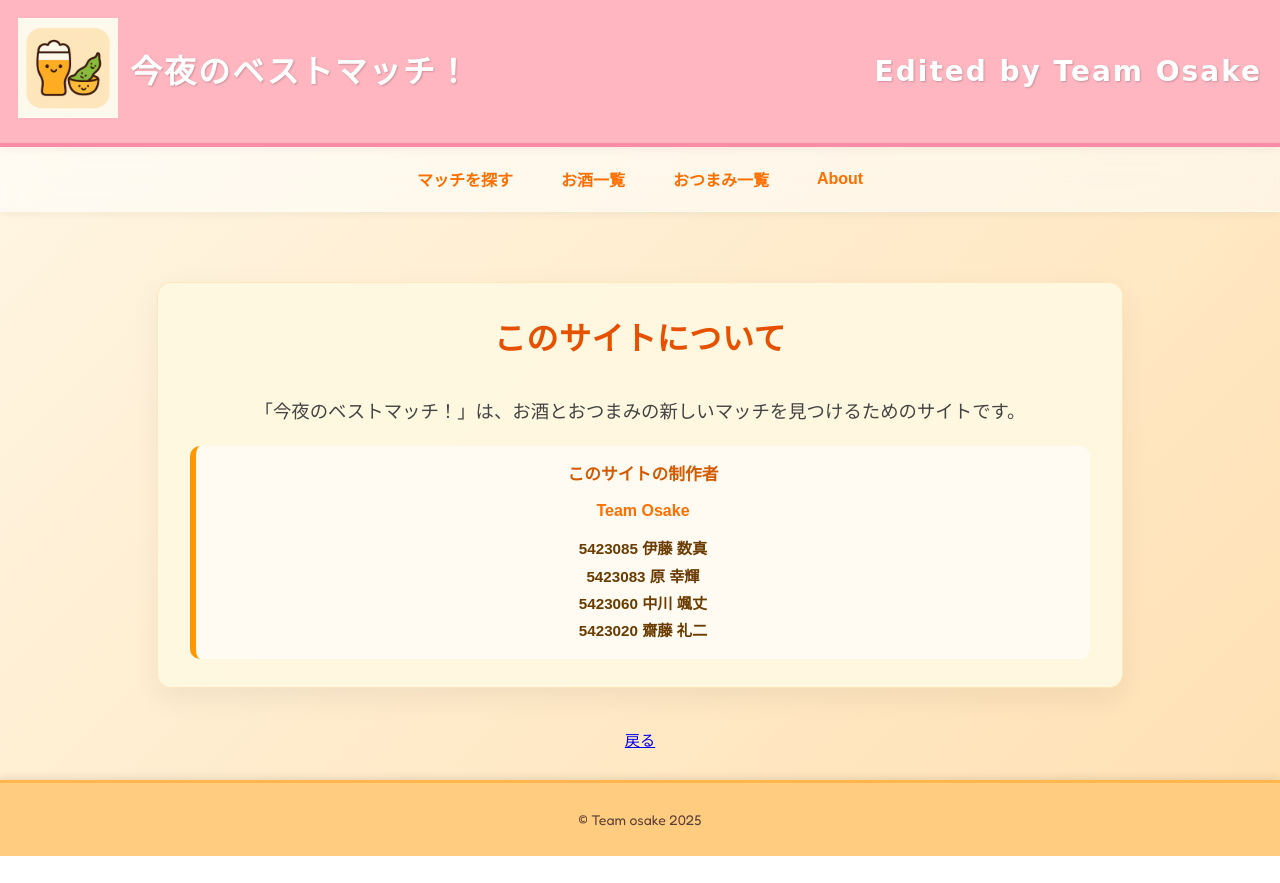
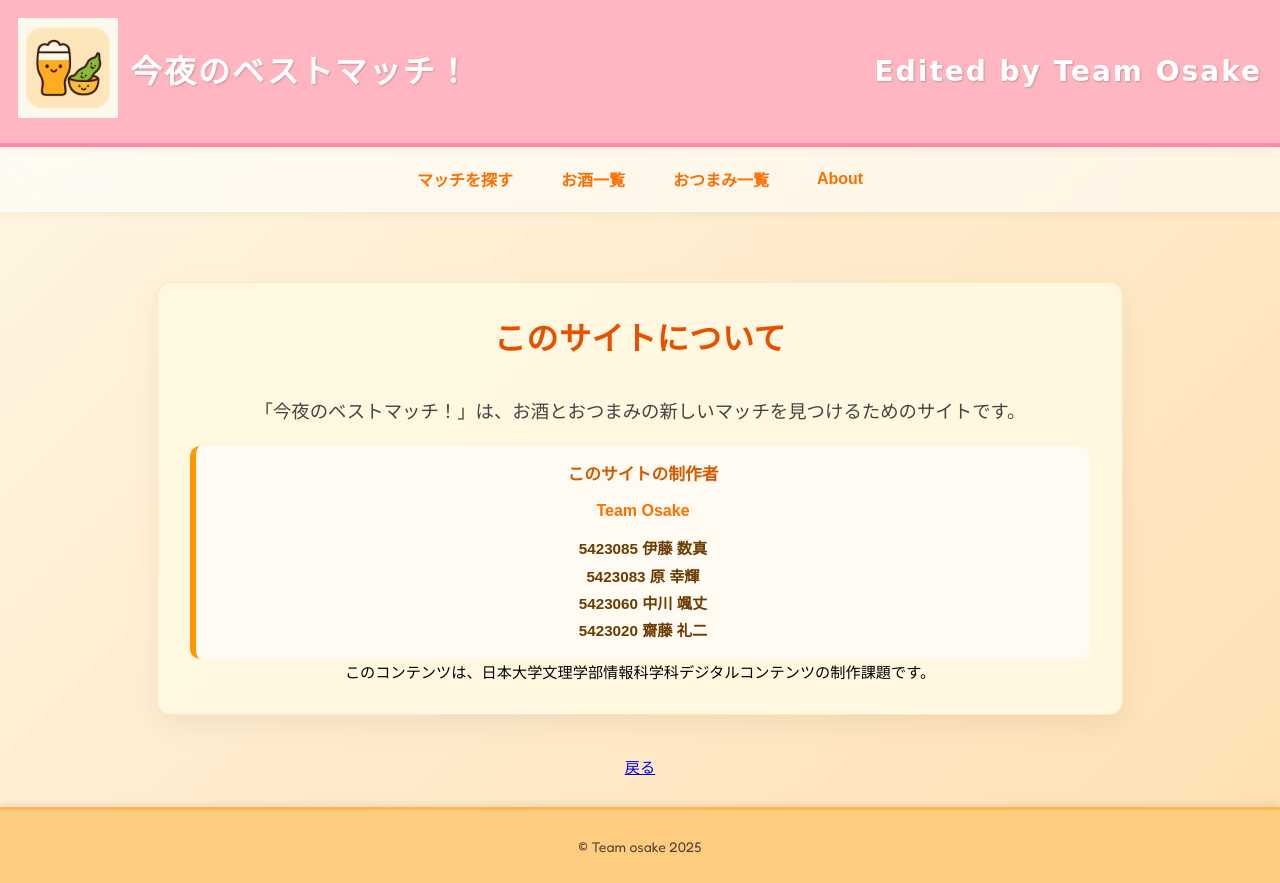
Before and after one commit to sreij/todays_best_match, a React (Vite) app: page /about in a window 1280 px wide. Before the commit the page ends 856 px from the top, so only its background shows below. Built offline with nearby package versions, Linux system fonts and the light colour scheme; a web font is replaced by a local one.

Commit message:
Aboutページの更新

```diff
--- a/src/About.jsx
+++ b/src/About.jsx
@@ -14,6 +14,7 @@ export default function About() {
           5423060 中川 颯丈<br />
           5423020 齋藤 礼二
         </author>
+        このコンテンツは、日本大学文理学部情報科学科デジタルコンテンツの制作課題です。
       </section>
       <Link to="/">戻る</Link>
     </main>
```
